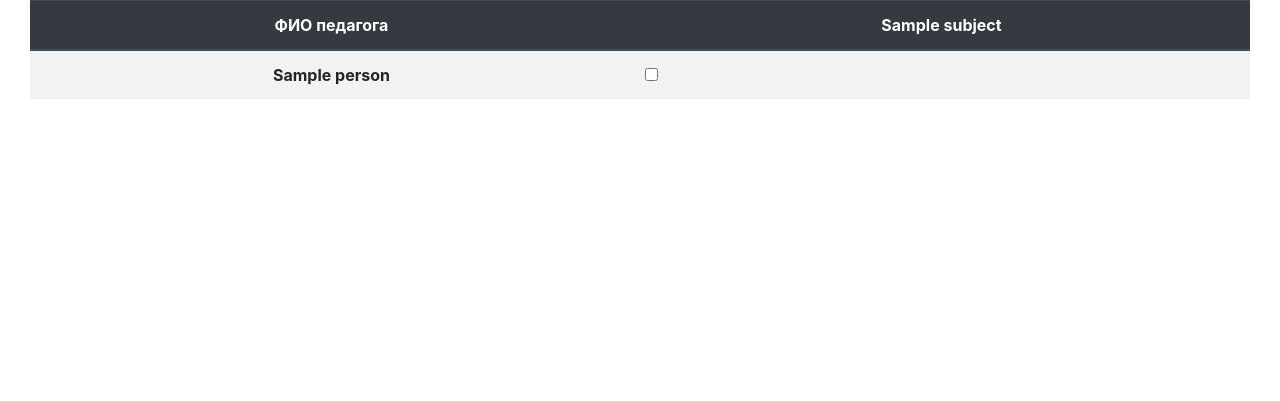
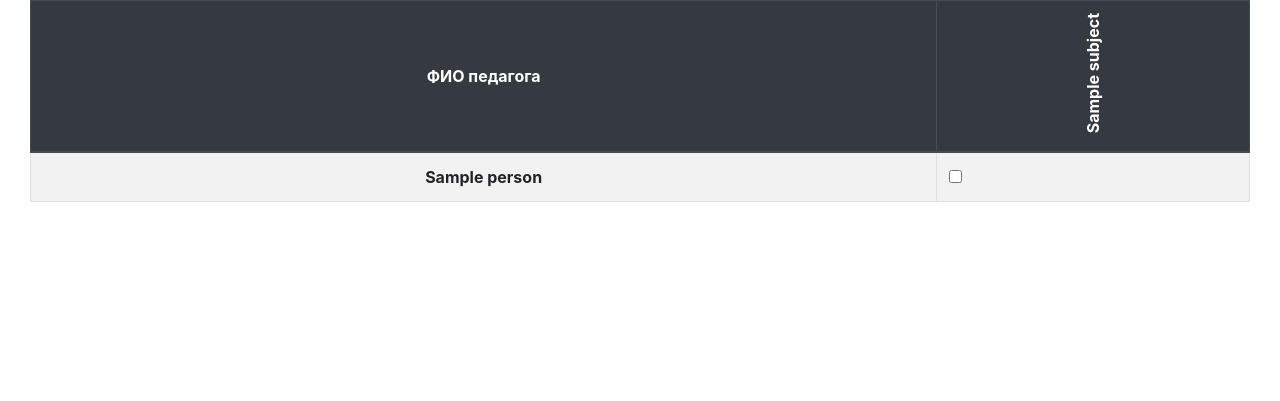
Before and after one commit to dzenbots/teachers_load_sharing_system, a Flask app: template app/stuff_app/templates/stuff_app.html in a window 1280 px wide. Shown: the part 100-501 px from the top of the page. Run offline with Flask 2, Linux system fonts and the light colour scheme; the visitor is signed in with stand-in values (Sample User, id 1); the template is opened without the code that fills it: most values are stand-ins (such as "Sample title", 1, 10 or a date in 2020); some libraries are stand-ins or nearby versions.

Commit message:
vertical writing mode

```diff
--- a/app/stuff_app/static/styles/stuff_app.css
+++ b/app/stuff_app/static/styles/stuff_app.css
@@ -5,7 +5,8 @@
     display: flex;
     align-items: center;
     flex-direction: column;
-    overflow: auto;
+    overflow-x: auto;
+    overflow-y: auto;
 }
 
 .no-border {
--- a/app/stuff_app/templates/stuff_main.html
+++ b/app/stuff_app/templates/stuff_main.html
@@ -7,7 +7,7 @@
                     <div class="col justify-content-center">
                         <div class="container-fluid">
                             <div class="stuff_main_container">
-                                <table class="table table-striped">
+                                <table class="table table-striped table-bordered">
                                     <thead class="thead-dark">
                                         <tr>
                                             <th scope="col" class="text-center align-middle">
@@ -15,7 +15,9 @@
                                             </th>
                                             {% for subject in subjects %}
                                                 <th scope="col" class="text-center align-middle">
-                                                    {{ subject.name }}
+                                                    <span style="display: inline-block; white-space: nowrap; transform-origin: center; transform: rotate(180deg); writing-mode: vertical-lr">
+                                                        {{ subject.name }}
+                                                    </span>
                                                 </th>
                                             {% endfor %}
                                         </tr>
```
